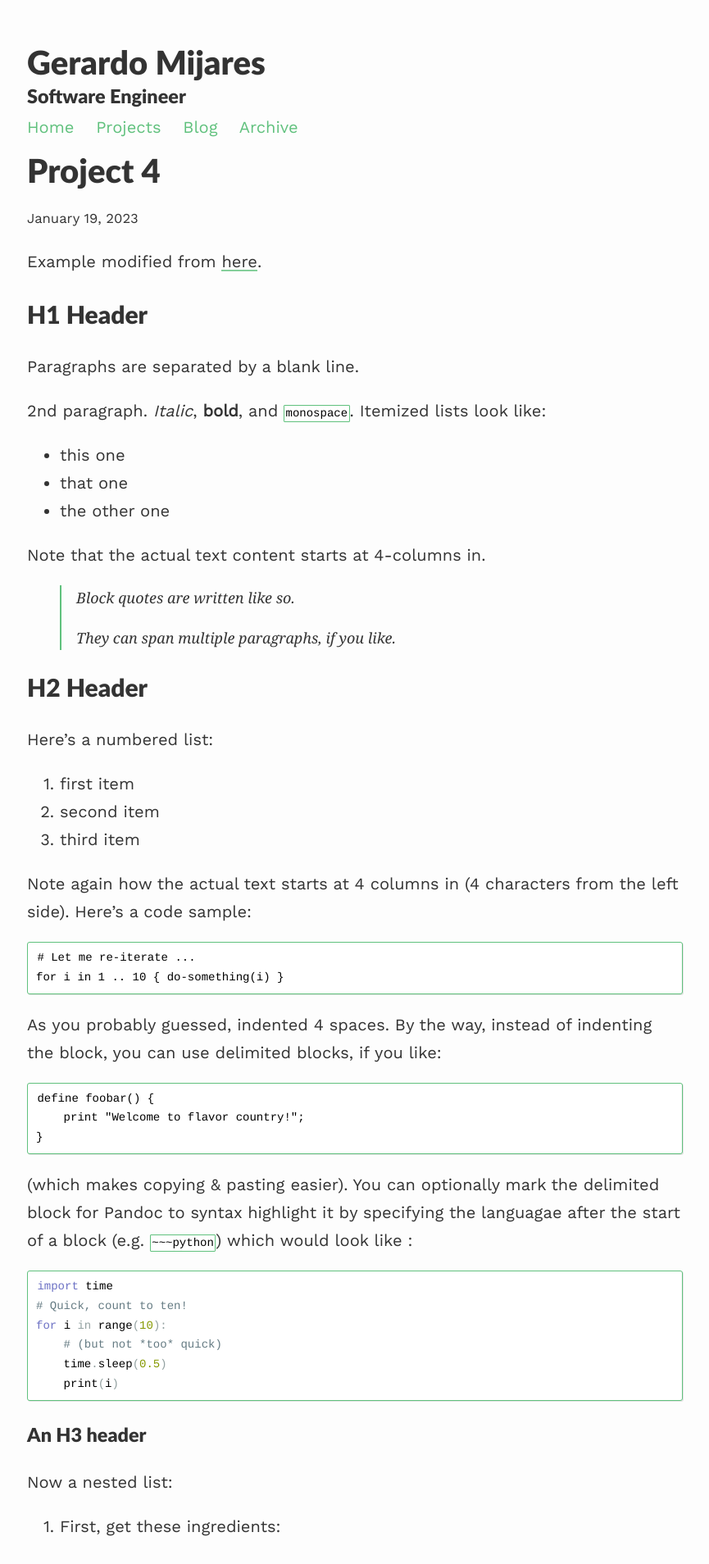
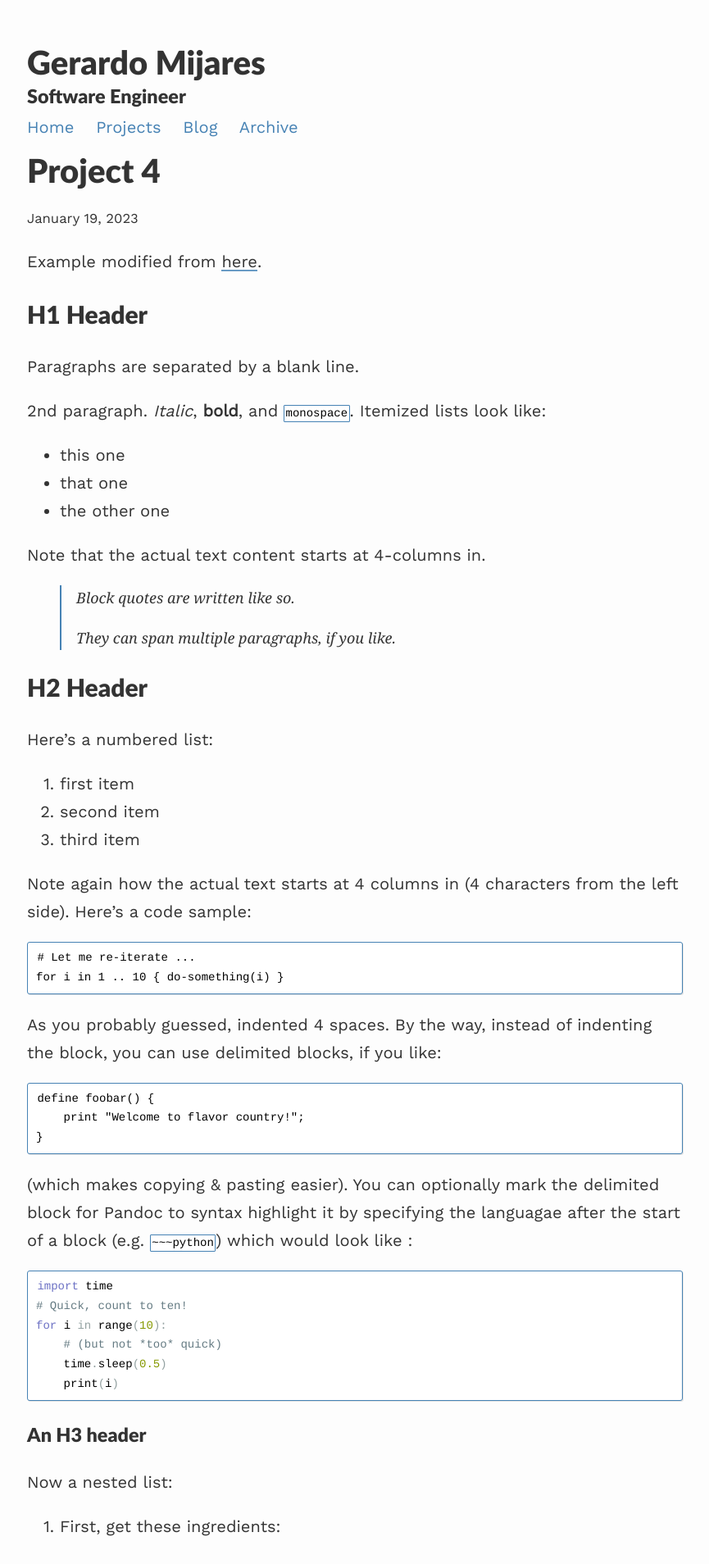
Before and after one commit to gerryatsxf/gerryatsxf.github.io, a Jekyll site: the page built from _projects/project4.md, in a window 1280 px wide. Shown: the top 1908 px of the page at 82% size, without its empty margins (207-1072 px from the left). Built offline with Jekyll 4.4.1, drawn with Linux system fonts in a browser that asks for light colours; nearby versions of some CDN libraries; formulas are drawn with MathJax 3.

Commit message:
chore: updating styles

```diff
--- a/assets/css/_sass/variables.scss
+++ b/assets/css/_sass/variables.scss
@@ -8,7 +8,7 @@ $spacing-unit:     30px;
 $light-gray: gray;
 $text-color:       #333;
 $background-color: #fdfdfd;
-$brand-color:      #60c17d;
+$brand-color:      steelblue;
 $projectbox-text:  #1e2126;
 
 // Color scheme for light
```
